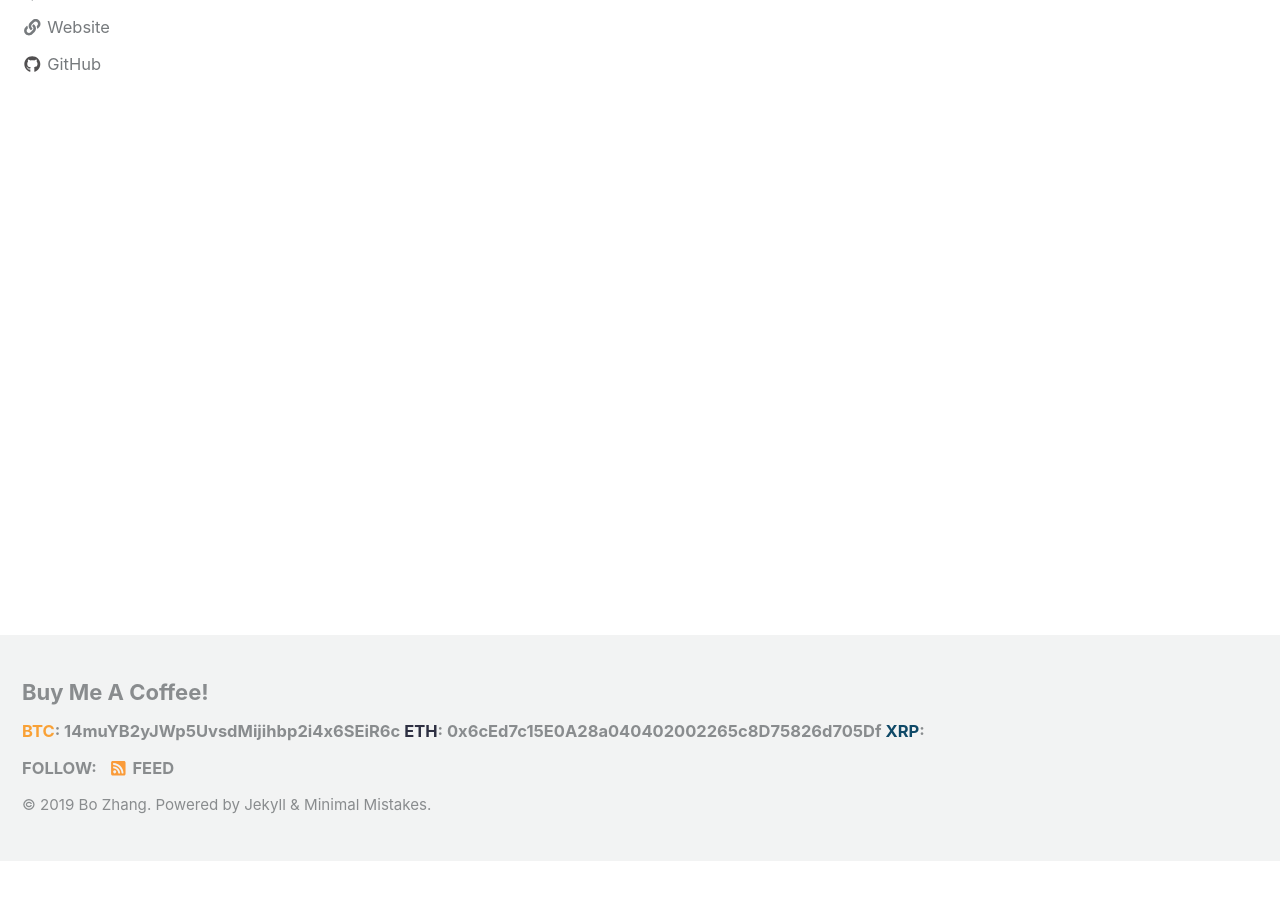
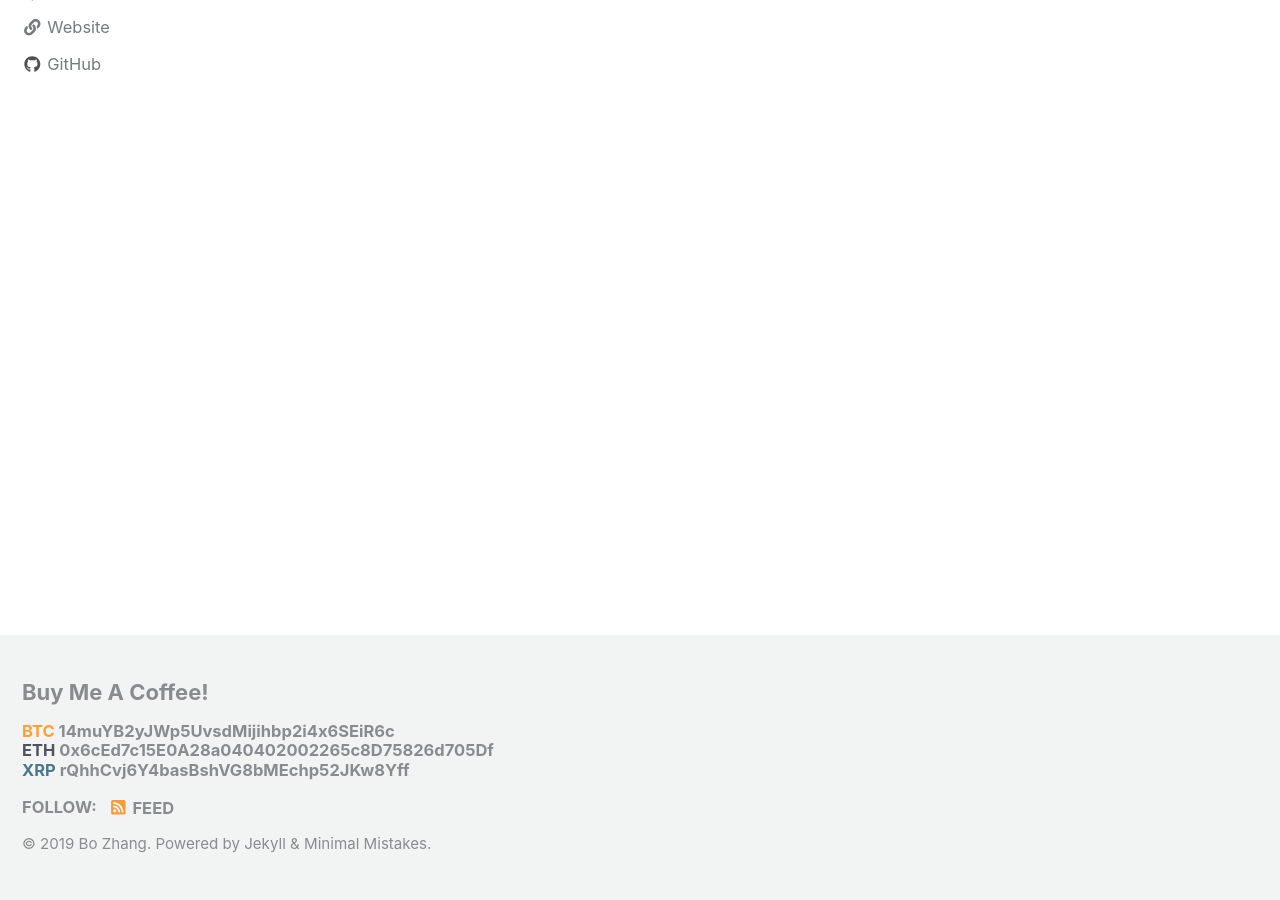
Before and after one commit to 0xboz/blog, a Jekyll site: the page built from index.html, in a window 1280 px wide and 900 px high, scrolled down 332 px. Built offline with Jekyll 4.4.1, drawn with Linux system fonts in a browser that asks for light colours; cached includes are drawn as plain includes; nearby versions of some CDN libraries; the list of posts is cut into pages by our own code; before the commit the page ends 1193 px from its top, so only the background shows below that.

Commit message:
Added XRP

```diff
--- a/_includes/footer/custom.html
+++ b/_includes/footer/custom.html
@@ -3,9 +3,11 @@
     <h3>Buy Me A Coffee!</h3>
     <div style="padding: 0; margin: 0">
         <h5 style="display: inherit; margin: 1em 0 0.5em">
-            <span style="color: #F9A136">BTC</span>: 14muYB2yJWp5UvsdMijihbp2i4x6SEiR6c
-            <span style="color: #2E3042">ETH</span>: 0x6cEd7c15E0A28a040402002265c8D75826d705Df
-            <span style="color: #0F4967">XRP</span>:
+            <span style="color: #F9A136">BTC</span> 14muYB2yJWp5UvsdMijihbp2i4x6SEiR6c
+            <br>
+            <span style="color: rgba(46, 48, 66, 0.829)">ETH</span> 0x6cEd7c15E0A28a040402002265c8D75826d705Df
+            <br>
+            <span style="color: rgba(15, 74, 103, 0.74)">XRP</span> rQhhCvj6Y4basBshVG8bMEchp52JKw8Yff
         </h5>
     </div>
 </div>
```
